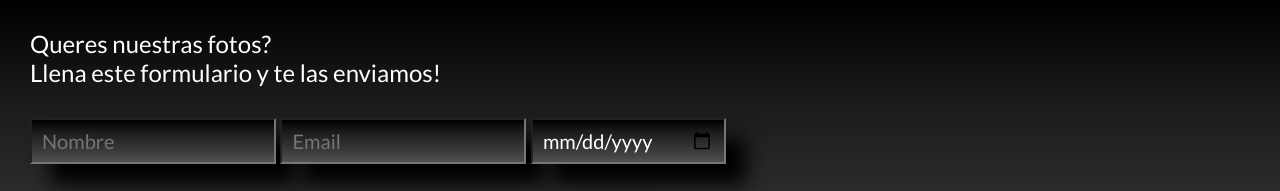
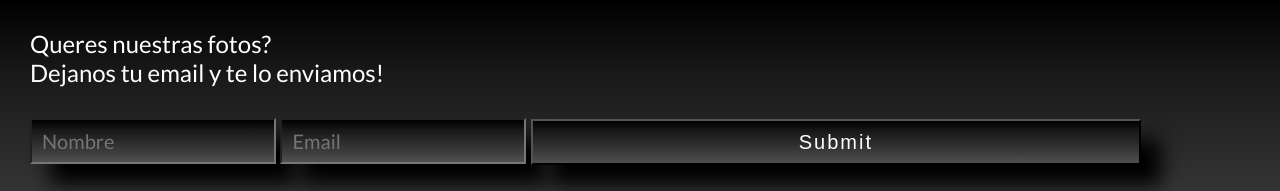
Before and after one commit to Manu14V/Preentrega2, a plain HTML site: page pages/Contacto.html in a window 1280 px wide. Shown: the part 101-292 px from the top of the page. Drawn offline with nearby package versions, Linux system fonts and the light colour scheme.

Commit message:
saque fecha de nacimiento

```diff
--- a/pages/Contacto.html
+++ b/pages/Contacto.html
@@ -49,11 +49,9 @@
     <div class="fondo">
         <form class="formulario">
             <h2 class="texto_formulario">Queres nuestras fotos?</h2>
-            <h2 class="texto_formulario">Llena este formulario y te las enviamos!</h2>
+            <h2 class="texto_formulario">Dejanos tu email y te lo enviamos!</h2>
             <input title="Nombre" class="formulario_tipo" type="text" name="Nombre" placeholder="Nombre">
             <input title="Email" class="formulario_tipo" type="email" name="email" placeholder="Email" required>
-            <input title="Fecha de nacimiento" class="formulario_tipo" type="date" name="Fecha de nacimiento"
-                placeholder="Fecha de Nacimiento" required>
             <input title="Enviar" class="formulario_tipo enviar" type="submit">
         </form>
         <footer>
```
